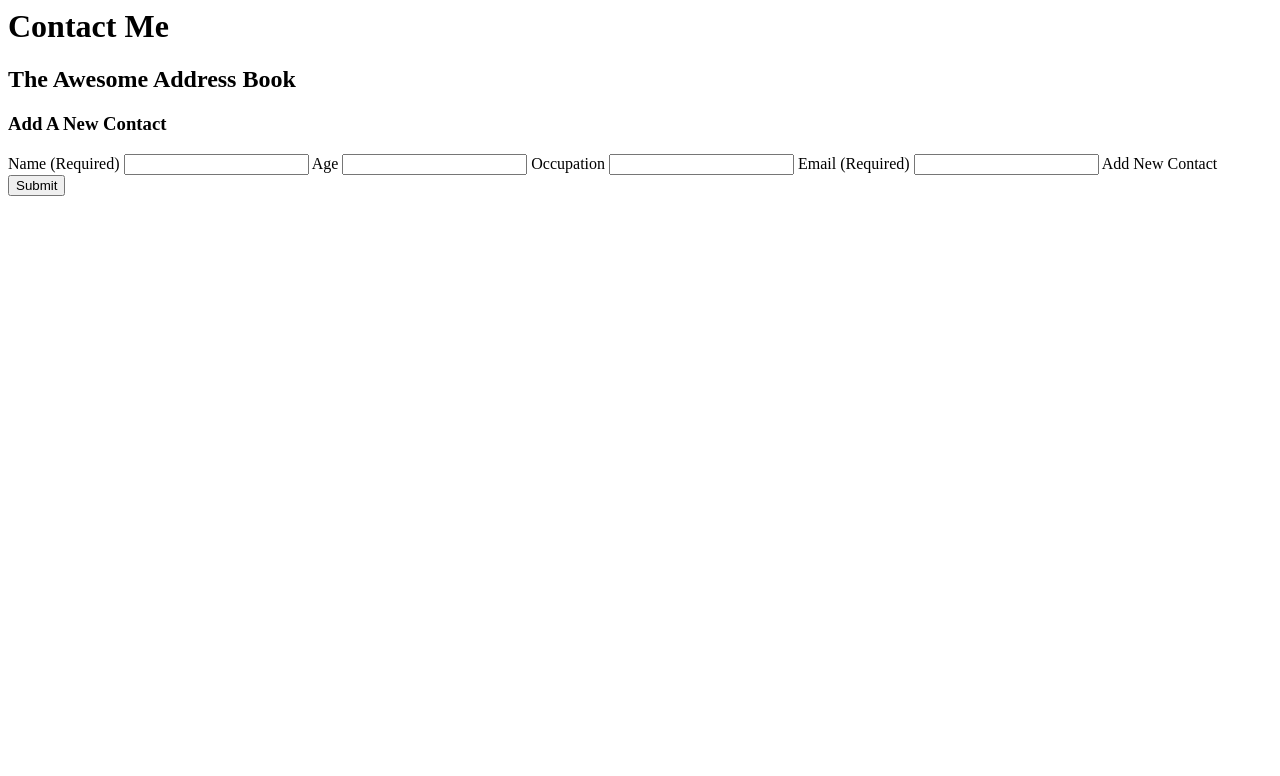
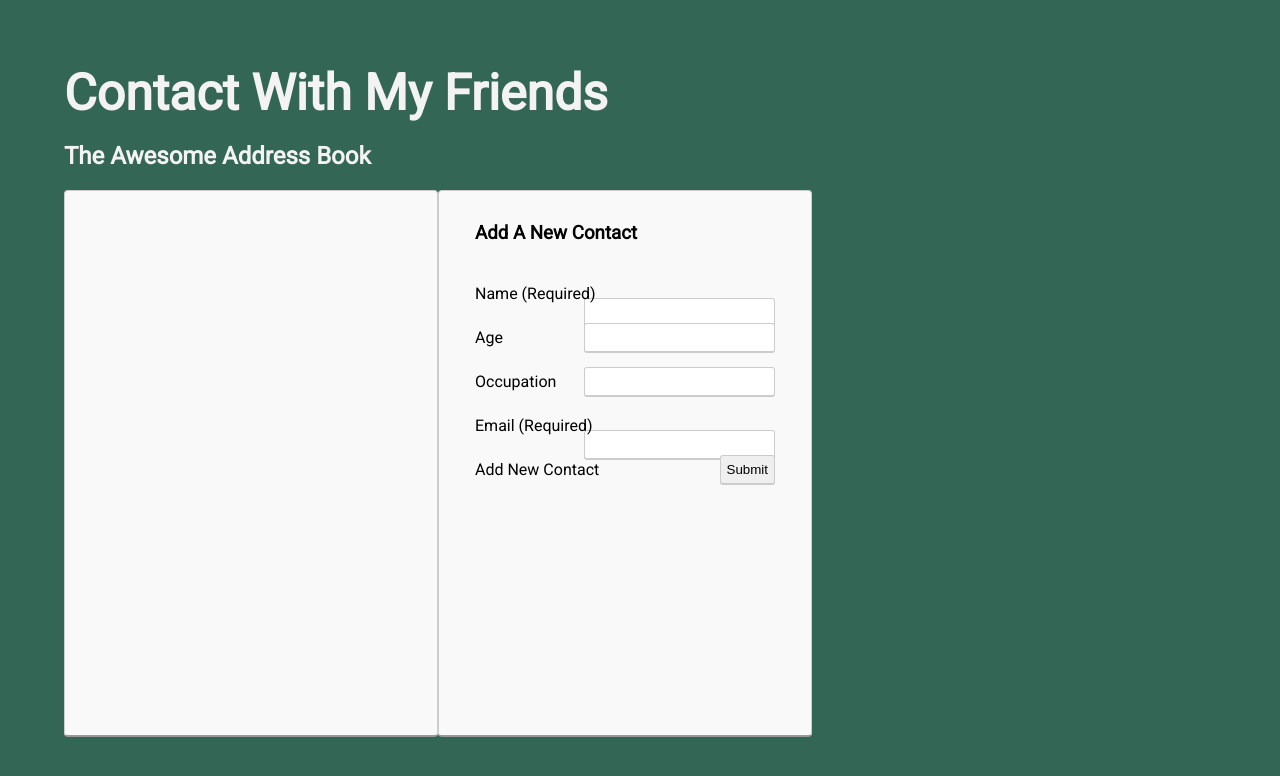
Before and after one commit to philipdai/addressbook, a website: page app/index.html in a window 1280 px wide. Drawn offline with nearby package versions, Linux system fonts and the light colour scheme; no server answers.

Commit message:
Adding stylesheet

```diff
--- a/app/index.html
+++ b/app/index.html
@@ -1,14 +1,20 @@
 <head>
 	<script src="bower_components/angular/angular.js"></script>
+	<link href='https://fonts.googleapis.com/css?family=Roboto' rel='stylesheet' type='text/css'>
+	<link rel="stylesheet" href="styles/main.css">
+	<title>This Is My Contact Book.</title>
 </head>
 <body ng-app="AddressBook">
-	<h1>
-		Contact Me
-	</h1>
-	<h2>
-		The Awesome Address Book
-	</h2>
-	<div ng-controller="ContactController">
+	<div class="app-title">
+		<h1>
+			Contact With My Friends
+		</h1>
+		<h2>
+			The Awesome Address Book
+		</h2>
+	</div>
+
+	<div ng-controller="ContactController" class="contact-list inline-module">
 		<div ng-repeat="contact in contacts">
 			<h4>
 					<span class=contact-name>
@@ -26,7 +32,7 @@
 			 </p>
 		</div>
 	</div>
-	<div ng-controller="AddContact">
+	<div ng-controller="AddContact" class="add-contact inline-module">
 		<form ng-submit="addContact()">
 			<h3>Add A New Contact</h3>
 			<label>
--- /dev/null
+++ b/app/styles/main.css
@@ -0,0 +1,77 @@
+html {
+	font-family: roboto, monospace, sans-serif;
+}
+
+body {
+	margin: 64px;
+	background-color: #346656;
+}
+
+h1 {
+	font-size: 50px;
+	margin-bottom: 0px;
+}
+
+h1,h2 {
+	color: #f3f3f3;
+}
+
+h3 {
+	margin-bottom: 40px;
+}
+
+a {
+	color: #346656;
+}
+
+.inline-module {
+	background-color: #f9f9f9;
+	min-height:520px;
+	width:300px;
+	float: left;
+	margin: px 24px;
+	border: 1px solid #ccc;
+	border-bottom: 2px solid #999;
+	padding: 12px 36px;
+	border-radius: 4px;
+}
+
+.inline-module:nth-child(1) {
+	margin-left:0px;
+}
+
+input {
+	padding: 6px;
+	border: 1px solid #ccc;
+	border-bottom: 2px solid #ccc;
+	border-radius:3px;
+	margin-top: -5px;
+	float: right;
+}
+
+
+label {
+	display: block;
+	margin: 25px 0px;
+}
+
+input {
+
+}
+
+avatar span {
+	padding: 4px 5px;
+	margin: 0px 12px;
+	border: 1px solid #999;
+	border-bottom: 2px solid #999;
+	color: white;
+	background-color: #de1283;
+}
+
+.warning {
+	border: 1px solid #aaa;
+	border-bottom: 2px solid #ccc;
+	padding: 12px;
+	text-align: center;
+	background-color: #ffeeee;
+}
```
